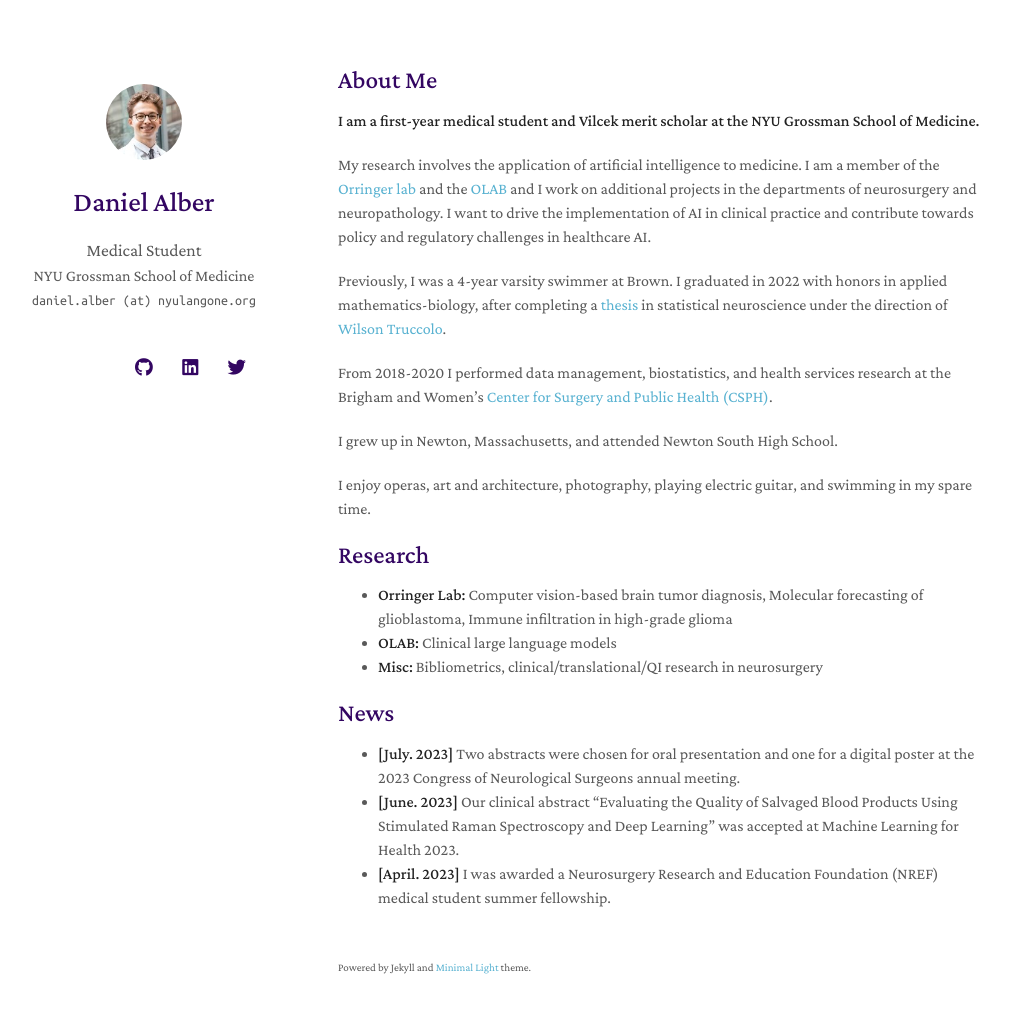
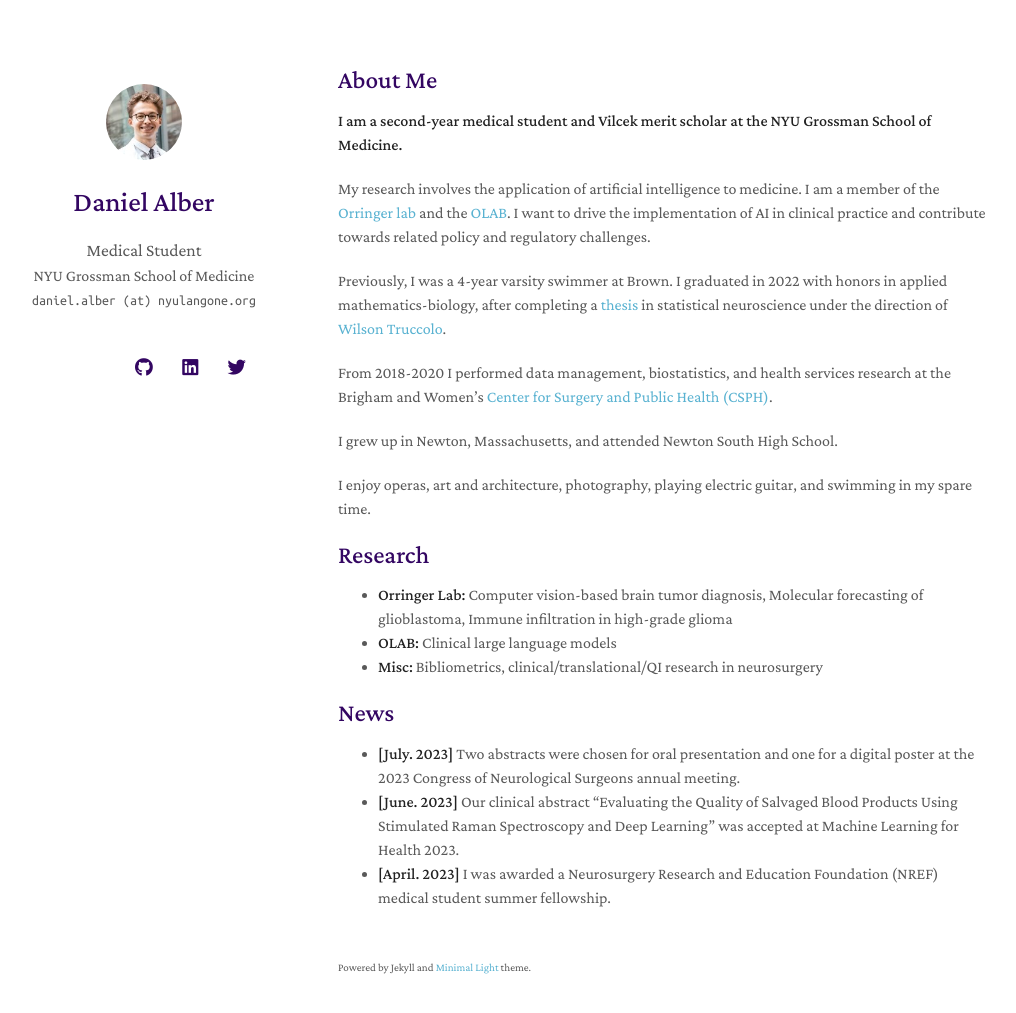
Before and after one commit to danalber/danalber.github.io, a Jekyll site: the page built from index.md, in a window 1280 px wide and 1048 px high. Shown: the top 1013 px of the window, without its empty margins (132-1148 px from the left). Built offline with Jekyll 4.4.1, drawn with Linux system fonts in a browser that asks for light colours; nearby versions of some CDN libraries; a style sheet for code colours, icons or effects is not loaded; our own code applies the rules of GitHub Pages for plain Markdown files.

Commit message:
Update index.md

```diff
--- a/index.md
+++ b/index.md
@@ -4,9 +4,9 @@ layout: homepage
 
 ## About Me
 
-**I am a first-year medical student and Vilcek merit scholar at the NYU Grossman School of Medicine.**
+**I am a second-year medical student and Vilcek merit scholar at the NYU Grossman School of Medicine.**
 
-My research involves the application of artificial intelligence to medicine. I am a member of the [Orringer lab](https://twitter.com/danorringermd) and the [OLAB](https://www.nyuolab.org/) and I work on additional projects in the departments of neurosurgery and neuropathology. I want to drive the implementation of AI in clinical practice and contribute towards policy and regulatory challenges in healthcare AI.
+My research involves the application of artificial intelligence to medicine. I am a member of the [Orringer lab](https://twitter.com/danorringermd) and the [OLAB](https://www.nyuolab.org/). I want to drive the implementation of AI in clinical practice and contribute towards related policy and regulatory challenges.
 
 Previously, I was a 4-year varsity swimmer at Brown. I graduated in 2022 with honors in applied mathematics-biology, after completing a [thesis](./assets/alber_thesis_final.pdf) in statistical neuroscience under the direction of [Wilson Truccolo](https://www.truccololab.com/).
 
```
